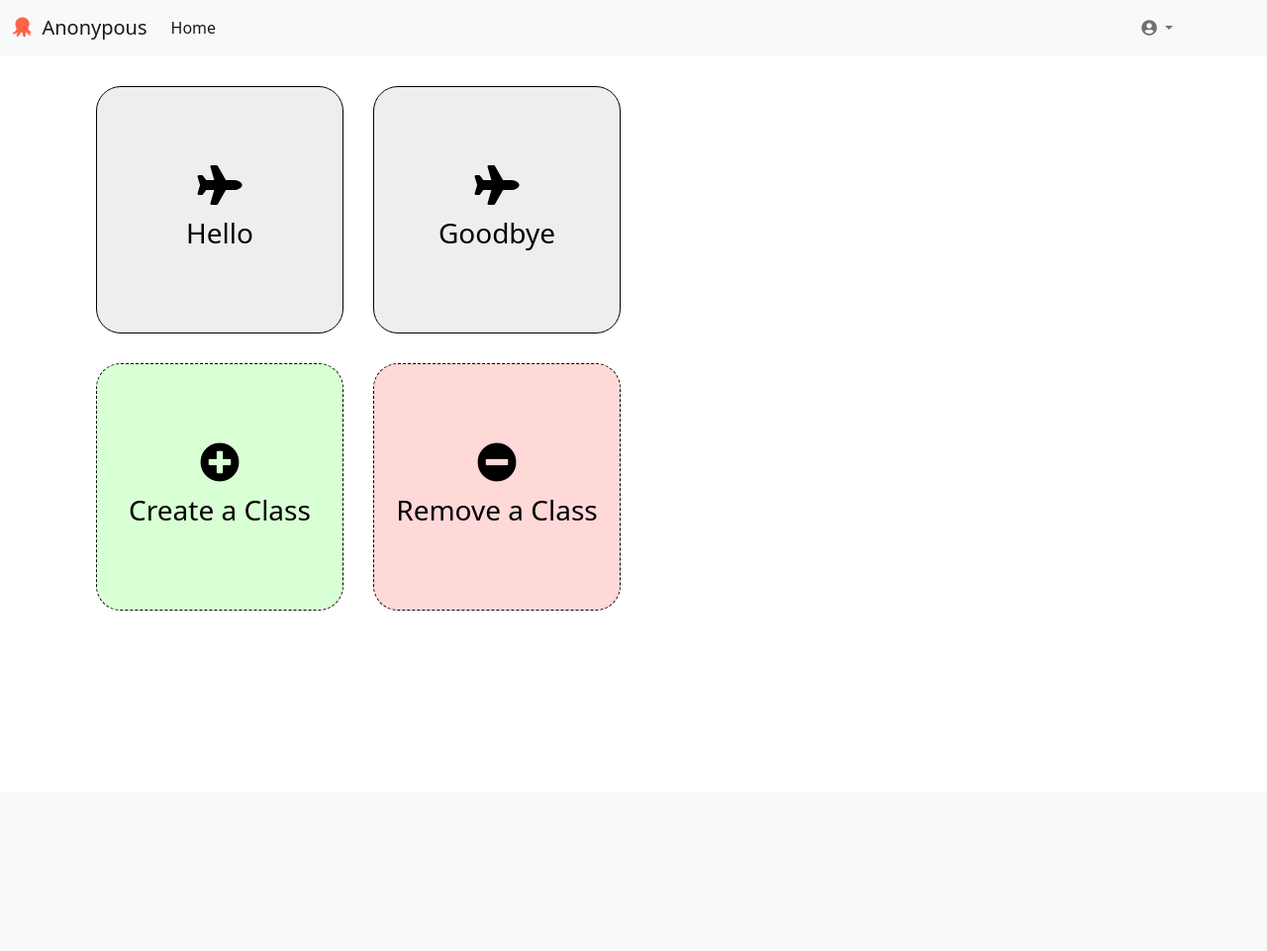
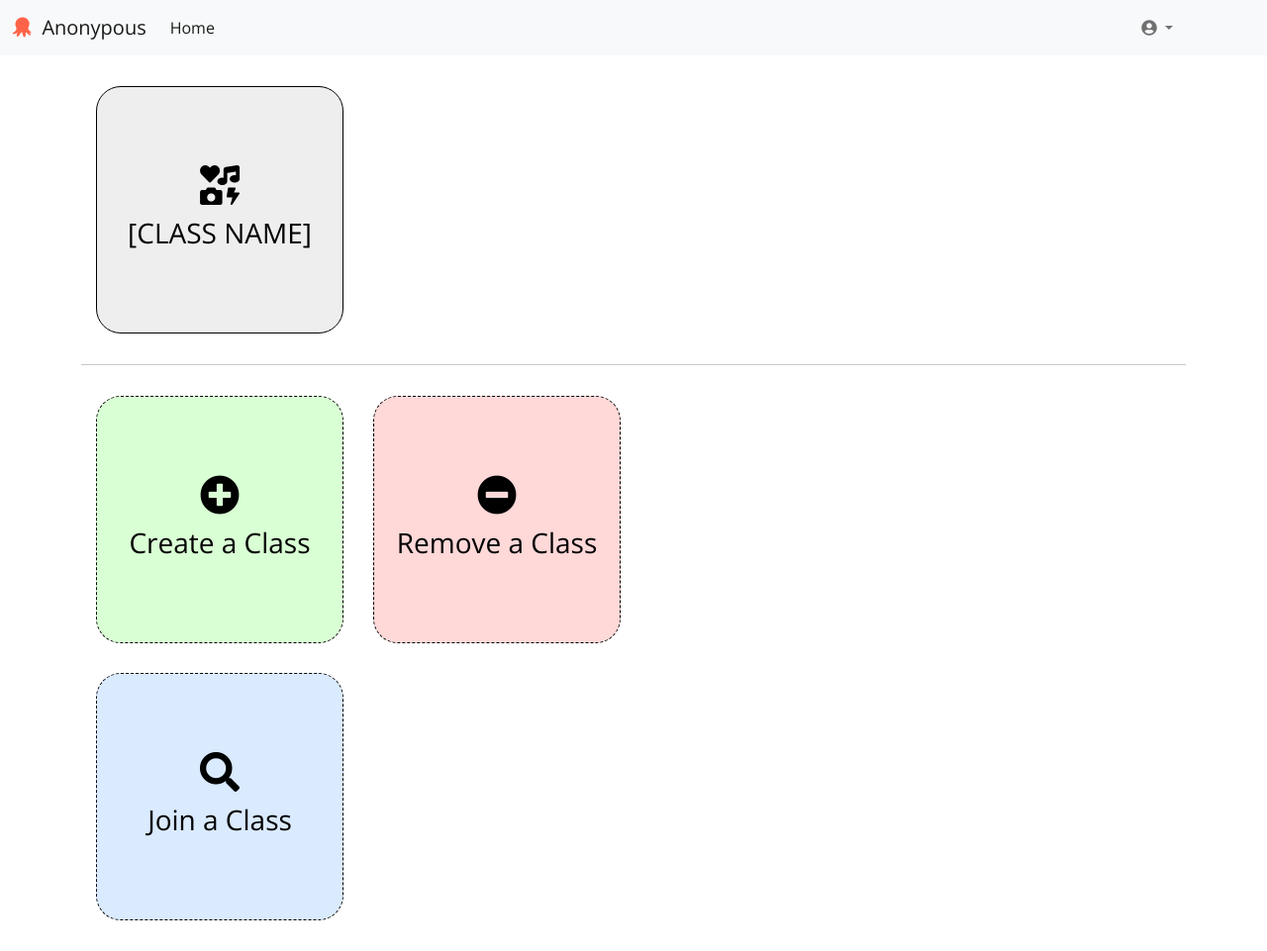
Before and after one commit to Waffleer/Capstone-Project-JB-ND, a Django app: page /dashboard in a window 1280 px wide. Shown: the whole page at 99% size. Before the commit the page ends 617 px from the top, so only its background shows below. Run offline with Django 3.2, Linux system fonts and the light colour scheme; a user stored in the database is signed in; some libraries are stand-ins or nearby versions.

Commit message:
Font Change; Join Class

```diff
--- a/anonypous/templates/base.html
+++ b/anonypous/templates/base.html
@@ -21,12 +21,20 @@
     <!-- Custom CSS -->
     <link href="style.css" rel="stylesheet" type="text/css">
       <script src="https://maxcdn.bootstrapcdn.com/bootstrap/4.5.2/js/bootstrap.min.js"></script>
+    <link rel="preconnect" href="https://fonts.googleapis.com">
+    <link rel="preconnect" href="https://fonts.gstatic.com" crossorigin>
+    <link href="https://fonts.googleapis.com/css2?family=Open+Sans:wght@300&display=swap" rel="stylesheet">
 
 
   <link rel="stylesheet" href="https://cdnjs.cloudflare.com/ajax/libs/font-awesome/5.13.0/css/all.min.css">
 
     <title>Anonypous | {% block title %}{% endblock title %}</title>
   </head>
+  <style>
+    body {
+      font-family: Open Sans;
+    }
+  </style>
   <body>
     {% include 'navbar.html' %}
     <div class="container mt-3 mb-3">
--- a/anonypous/templates/dashboard/dashboard.html
+++ b/anonypous/templates/dashboard/dashboard.html
@@ -30,7 +30,7 @@ Dashboard
             justify-content: flex-start;
         }
 
-        .class-block {
+        .block {
             display: flex;
             flex-flow: column;
             justify-content: center;
@@ -44,22 +44,55 @@ Dashboard
             color: black;
             text-decoration: none;
             cursor: pointer;
+            font-family: Open Sans;
+        }
+
+        .red {
+            background-color: var(--red);
+        }
+
+        .orange {
+            background-color: var(--orange);
+        }
+
+        .yellow {
+            background-color: var(--yellow);
+        }
+
+        .green {
+            background-color: var(--green);
+        }
+
+        .mint {
+            backgroud-color: var(--mint);
+        }
+
+        .turquoise {
+            background-color: var(--turquoise);
+        }
+
+        .blue {
+            background-color: var(--blue);
+        }
+
+        .purple {
+            background-color: var(--purple);
+        }
+
+        .lavendar {
+            background-color: var(--lavendar);
+        }
+
+        .pink {
+            background-color: var(--pink);
         }
 
         a {
             text-decoration: none;
         }
 
-        .edit-block {
+        .edit {
             border: dashed black 1px;
-        }
-
-        .add {
-            background-color: var(--green);
-        }
-
-        .remove {
-            background-color: var(--red);
         }
 
         .content-container {
@@ -82,26 +115,26 @@ Dashboard
 
     <body>
         <div class="classes-container">
-            <div class="class-block">
-                <h1><i class="fas fa-plane"></i></h1>
-                <h3>Hello</h3>
-            </div>
-            <div class="class-block">
-                <h1><i class="fas fa-plane"></i></h1>
-                <h3>Goodbye</h3>
-            </div>
+            <a href="">
+                <div class="block [color]">
+                    <h1><i class="fas fa-icons"></i></h1>
+                    <h3>[CLASS NAME]</h3>
+                </div>
+            </a>
         </div>
 
-                <!-- ONLY TEACHER CAN SEE THE FOLLOWING BLOCKS -->
+        <hr>
+
+        <!-- ONLY TEACHER CAN SEE THE FOLLOWING BLOCKS -->
         <div class="classes-container">
             <a data-bs-toggle="modal" data-bs-target="#createClass">
-                <div class="class-block edit-block add">
+                <div class="block edit green">
                     <h1><i class="fas fa-plus-circle"></i></class>
                     <h3>Create a Class</h3>
                 </div>
             </a>
             <a data-bs-toggle="modal" data-bs-target="#removeClass">
-                <div class="class-block edit-block remove">
+                <div class="block edit red">
                     <h1><i class="fas fa-minus-circle"></i></class>
                     <h3>Remove a Class</h3>
                 </div>
@@ -113,7 +146,7 @@ Dashboard
         <div class="modal-dialog">
             <div class="modal-content">
             <div class="modal-header">
-                <h5 class="modal-title" id="exampleModalLabel">Create a Class</h5>
+                <h5 class="modal-title" id="exampleModalLabel">Remove a Class</h5>
                 <button type="button" class="btn-close" data-bs-dismiss="modal" aria-label="Close"></button>
             </div>
             <div class="modal-body">
@@ -197,6 +230,40 @@ Dashboard
         </div>
         </div>
 
+        <!-- ONLY STUDENT CAN SEE BELOW BLOCK -->
+
+        <div class="classes-container">
+            <a data-bs-toggle="modal" data-bs-target="#joinClass">
+                <div class="block edit blue">
+                    <h1><i class="fas fa-search"></i></class>
+                    <h3>Join a Class</h3>
+                </div>
+            </a>
+        </div>
+
+        <!-- Modal -->
+        <div class="modal fade" id="joinClass" tabindex="-1" aria-labelledby="exampleModalLabel" aria-hidden="true">
+        <div class="modal-dialog">
+            <div class="modal-content">
+            <div class="modal-header">
+                <h5 class="modal-title" id="exampleModalLabel">Join a Class</h5>
+                <button type="button" class="btn-close" data-bs-dismiss="modal" aria-label="Close"></button>
+            </div>
+            <div class="modal-body">
+                <form action='/login' method='POST'>{% csrf_token %}
+                    <div class="mb-3">
+                        <label for="classCode" class="form-label">Enter Class Code</label>
+                        <input type="text" name="classCode" class="form-control" id="classCode" required>
+                    </div>
+                    <div class="mb-3">
+                        <button type="submit" class="btn btn-primary" style="width:100%;border-radius:25px">Join Class</button>
+                    </div>
+                </form>
+            </div>
+            </div>
+        </div>
+        </div>
+
         <script>
             var myModal = document.getElementById('myModal')
             var myInput = document.getElementById('myInput')
--- a/anonypous/templates/dashboard/register.html
+++ b/anonypous/templates/dashboard/register.html
@@ -2,7 +2,7 @@
 
 
 {% block title%}
-Login
+Register
 {% endblock title%}
 
 
```
Also changed, not shown: anonypous/db.sqlite3, anonypous/templates/dashboard/class-code.html (added).
